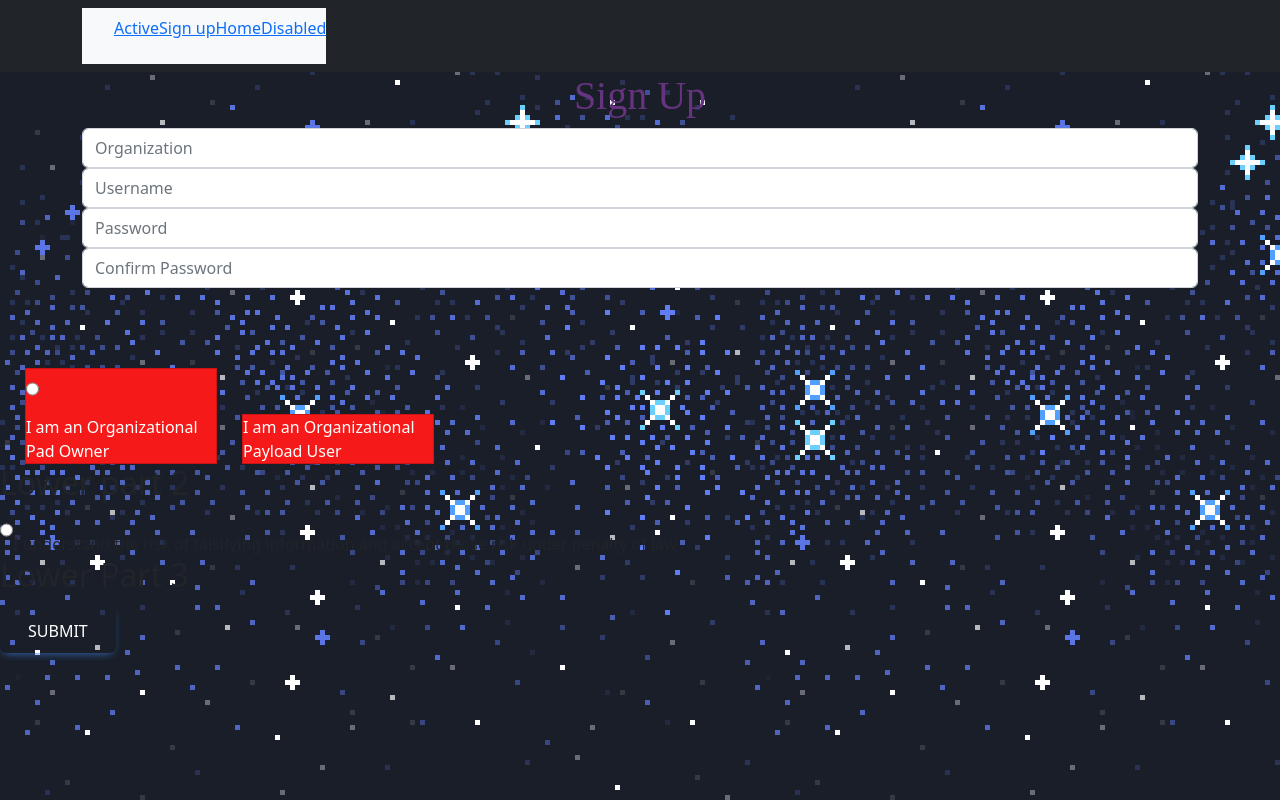
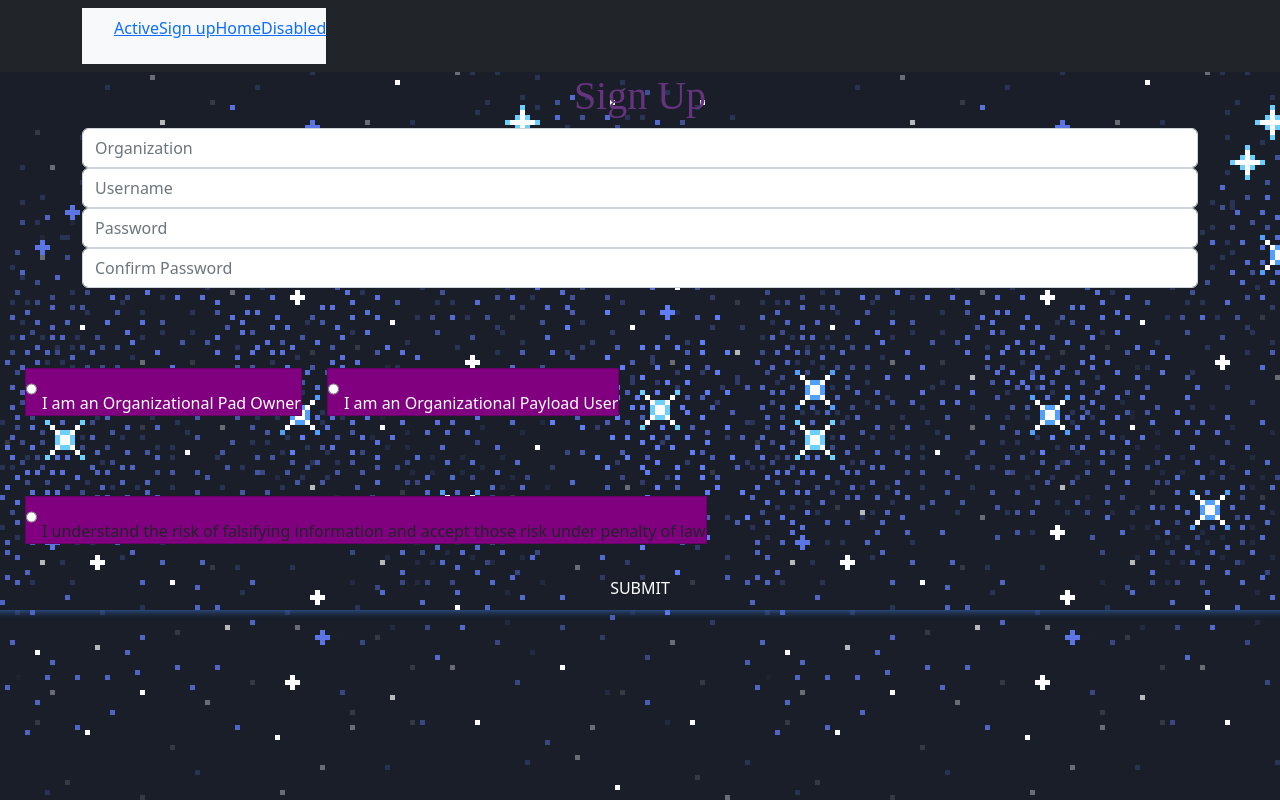
Before and after one commit to Jarhym27/Launch_App, a React (Create React App) app in the folder front-end/: page /Signup in a window 1280 px wide. Built offline with nearby package versions, Linux system fonts and the light colour scheme.

Commit message:
Cookies and auth done-ish...

```diff
--- a/front-end/src/App.js
+++ b/front-end/src/App.js
@@ -7,6 +7,7 @@ import Signup from "./component/Signup";
 import PayloadProfile from "./component/PayloadProfile";
 
 export const RocketInfo = createContext();
+export const UserContext = createContext();
 
 function App() {
   const [ userLogin, setUserLogin ] = useState('');
@@ -14,6 +15,7 @@ function App() {
 
   return(
   <RocketInfo.Provider value={{userCreate, setUserCreate}}>
+    <UserContext.Provider value={({userLogin, setUserLogin})}>
       <Router>
         <Routes>
           <Route path='/' element={< Login/>}></Route>
@@ -21,6 +23,7 @@ function App() {
           <Route path='/Signup' element={<Signup/>}></Route>
         </Routes >
       </Router >
+    </UserContext.Provider>
   </RocketInfo.Provider>
         );
 }
--- a/front-end/src/component/Login.js
+++ b/front-end/src/component/Login.js
@@ -1,29 +1,42 @@
 import React from "react";
-// import '../css/style.css'
 import "../css/Login.css";
 import { useState, useContext, useEffect } from "react";
 import { useNavigate } from "react-router-dom";
-import { RocketInfo } from "../App";
-import bcrypt from "bcryptjs";
 import cookie from 'cookie'
 import "bootstrap/dist/css/bootstrap.min.css";
-// import {authentication} from './Auth'
+import { UserContext } from "../App";
 
 const Login = () => {
-  const { userLogin, setUserLogin } = useContext(RocketInfo);
   const [pass, setPassword] = useState("");
   const [user, setUser] = useState("");
   const navigate = useNavigate();
+  const {userLogin, setUserLogin} = useContext(UserContext)
 
 
   useEffect(() => {
     let cookies = cookie.parse(document.cookie);
+    // console.log(cookies.userInfo)
     if(cookies.userInfo){
-      console.log(cookies.userInfo)
-
+      // console.log(cookies.userInfo)
+      fetch("http://localhost:8080/login", {
+      method: "POST",
+      headers: {'Content-Type': 'application/json'},
+      credentials: 'include',
+      body: JSON.stringify({userInfo: cookies.userInfo}),
+    })
+    .then((res) => res.json())
+    .then((data) => {
+      setUserLogin(data)
+    })
     }
 
   }, [])
+
+  useEffect(() => {
+    if(userLogin){
+      // navigate('/signup')
+    }
+  }, [userLogin])
 
   const submitLogin = () => {
     let body = { username: user, password: pass };
@@ -36,7 +49,7 @@ const Login = () => {
     })
     .then(res => res.json())
     .then(data => {
-
+      setUserLogin(data)
     })
   };
 
--- a/front-end/src/component/Signup.js
+++ b/front-end/src/component/Signup.js
@@ -1,112 +1,124 @@
 import React from "react";
-import '../css/style.css';
+import "../css/style.css";
 import { useNavigate } from "react-router-dom";
-import { useState, useContext } from "react"
-import { RocketInfo } from '../App'
-import bcrypt from 'bcryptjs'
-import cookie from "js-cookie"
-import axios from "axios"
-import Header from "./Header.js"
-import '../css/Signup.css'
-import * as Icon from "react-bootstrap-icons"
-import Form from 'react-bootstrap/Form'
-import Container from 'react-bootstrap/Container'
-import Card from 'react-bootstrap/Card'
+import { useState, useContext } from "react";
+import { RocketInfo } from "../App";
+import bcrypt from "bcryptjs";
+import cookie from "js-cookie";
+import axios from "axios";
+import Header from "./Header.js";
+import "../css/Signup.css";
+import * as Icon from "react-bootstrap-icons";
+import Form from "react-bootstrap/Form";
+import Container from "react-bootstrap/Container";
+import Card from "react-bootstrap/Card";
+import CardGroup from "react-bootstrap/CardGroup";
 
 
 const Signup = () => {
   const navigate = useNavigate();
   const { userCreate, setUserCreate } = useContext(RocketInfo);
-  const [answer, setAnswer] = useState('')
+  const [answer, setAnswer] = useState("");
 
   const inputChange = (event) => {
     event.preventDefault();
-    if (event.target.name === 'username') {
-      setUserCreate({ ...userCreate, username: event.target.value })
-      console.log(userCreate)
-    } else if (event.target.name === 'password') {
-      setUserCreate({ ...userCreate, password: event.target.value })
-      console.log(userCreate)
-    } else if (event.target.name === 'organization') {
-      setUserCreate({ ...userCreate, organization: event.target.value })
-      console.log(userCreate)
-    } else if (event.target.name === 'role') {
-      setUserCreate({ ...userCreate, role: event.target.value })
-      console.log(userCreate)
+    if (event.target.name === "username") {
+      setUserCreate({ ...userCreate, username: event.target.value });
+      console.log(userCreate);
+    } else if (event.target.name === "password") {
+      setUserCreate({ ...userCreate, password: event.target.value });
+      console.log(userCreate);
+    } else if (event.target.name === "organization") {
+      setUserCreate({ ...userCreate, organization: event.target.value });
+      console.log(userCreate);
+    } else if (event.target.name === "role") {
+      setUserCreate({ ...userCreate, role: event.target.value });
+      console.log(userCreate);
     }
-  }
+  };
 
   const createAccount = async (event) => {
     event.preventDefault();
     try {
-
       if (!userCreate.password) {
-        throw new Error('Password is missing')
+        throw new Error("Password is missing");
       }
-      const hashedPassword = await bcrypt.hash(userCreate.password, 10)
-      console.log(hashedPassword)
-      console.log(userCreate.password)
-      console.log(userCreate.username)
+      const hashedPassword = await bcrypt.hash(userCreate.password, 10);
+      console.log(hashedPassword);
+      console.log(userCreate.password);
+      console.log(userCreate.username);
 
       if (hashedPassword) {
-        cookie.set('username', userCreate.username, { expires: 1 / 24 })
-        cookie.set('password', hashedPassword, { expires: 1 / 24 })
+        cookie.set("username", userCreate.username, { expires: 1 / 24 });
+        cookie.set("password", hashedPassword, { expires: 1 / 24 });
         try {
           const res = await axios.post("http://localhost:8080/signup", {
             username: userCreate.username,
             password: hashedPassword,
             organization: userCreate.organization,
-            role: userCreate.role
-          })
-          console.log(res.data)
-          alert(`You created ${userCreate.username}!`)
+            role: userCreate.role,
+          });
+          console.log(res.data);
+          alert(`You created ${userCreate.username}!`);
 
-          navigate("/")
+          navigate("/");
         } catch (error) {
-          alert('login failed');
-          console.error(error)
+          alert("login failed");
+          console.error(error);
         }
       }
     } catch (error) {
-      alert('error hashing');
-      console.error(error)
+      alert("error hashing");
+      console.error(error);
     }
-  }
+  };
 
-  const roleChoice = [{
-    choice: "I am an Organizational Pad Owner", value: "lsp_user"},
-    {choice: "I am an Organizational Payload User", value: "payload_user"
-  }]
+  const roleChoice = [
+    {
+      choice: "I am an Organizational Pad Owner",
+      value: "lsp_user",
+    },
+    { choice: "I am an Organizational Payload User", value: "payload_user" },
+  ];
 
   const choiceChecked = () => {
-    answer.every((selection) => selection !== null)
-  }
+    answer.every((selection) => selection !== null);
+  };
 
   return (
-
     <div className="background">
       <Header />
-      <h1 className="font-mono text-5xl text-center justify-center ">Sign Up</h1>
+      <h1 className="font-mono text-5xl text-center justify-center ">
+        Sign Up
+      </h1>
       <Container>
         <Form>
-          <input className="form-control"
+          <input
+            className="form-control"
             type="text"
             onChange={inputChange}
             name="organization"
-            placeholder="Organization" />
-          <input className="form-control"
+            placeholder="Organization"
+          />
+          <input
+            className="form-control"
             type="text"
             name="username"
             onChange={inputChange}
-            placeholder="Username" />
-          <input className="form-control"
+            placeholder="Username"
+          />
+          <input
+            className="form-control"
             type="password"
             name="password"
             onChange={inputChange}
-            placeholder="Password" />
-          <input className="form-control"
+            placeholder="Password"
+          />
+          <input
+            className="form-control"
             type="password"
-            placeholder="Confirm Password" />
+            placeholder="Confirm Password"
+          />
         </Form>
       </Container>
       <div>
@@ -117,31 +129,46 @@ const Signup = () => {
             onChange={inputChange}
             value={roleChoice[0].value}
           />
-        <label className="text-white justify-center">I am an Organizational Pad Owner </label>
+          <label className="text-white justify-center">
+            I am an Organizational Pad Owner{" "}
+          </label>
         </Card>
-        <Card>
-          <label className="text-white justify-center">I am an Organizational Payload User</label>
-          </Card>
-
-      </div>
-      <h2>Lower part 2</h2>
+        <Card className="card">
+            <span>
           <input
-
             name="role"
             type="radio"
             onChange={inputChange}
             value={roleChoice[1].value}
           />
-      <label>I understand the risk of falsifying information and accept those risk under penalty of law</label>
-      <h2>Lower Part 3</h2>
+          <label className="text-white justify-center">
+            I am an Organizational Payload User
+          </label>
+          </span>
+
+        </Card>
+      </div>
+
+      <Card >
+      <input
+        type="radio"
+      />
+      <label>
+        I understand the risk of falsifying information and accept those risk
+        under penalty of law
+      </label>
+
+      </Card>
+     <div className="row my-3 d-flex justify-content-center">
       <button
         type="button"
         onClick={createAccount}
-        className="inline-block rounded bg-green-900 px-7 pb-2.5 pt-3 text-white font-medium uppercase leading-normal text-green-500 shadow-[0_4px_9px_-4px_#3b71ca] transition duration-150 ease-in-out hover:bg-rose-700 hover:shadow-[0_8px_9px_-4px_rgba(59,113,202,0.3),0_4px_18px_0_rgba(59,113,202,0.2)] focus:bg-primary-600 focus:shadow-[0_8px_9px_-4px_rgba(59,113,202,0.3),0_4px_18px_0_rgba(59,113,202,0.2)] focus:outline-none focus:ring-0 active:bg-primary-700 active:shadow-[0_8px_9px_-4px_rgba(59,113,202,0.3),0_4px_18px_0_rgba(59,113,202,0.2)]">Submit</button>
-
+        className="inline-block rounded bg-green-900 px-7 pb-2.5 pt-3 text-white font-medium uppercase leading-normal text-green-500 shadow-[0_4px_9px_-4px_#3b71ca] transition duration-150 ease-in-out hover:bg-rose-700 hover:shadow-[0_8px_9px_-4px_rgba(59,113,202,0.3),0_4px_18px_0_rgba(59,113,202,0.2)] focus:bg-primary-600 focus:shadow-[0_8px_9px_-4px_rgba(59,113,202,0.3),0_4px_18px_0_rgba(59,113,202,0.2)] focus:outline-none focus:ring-0 active:bg-primary-700 active:shadow-[0_8px_9px_-4px_rgba(59,113,202,0.3),0_4px_18px_0_rgba(59,113,202,0.2)]"
+      >
+        Submit
+      </button>
       </div>
-
-  )
-
-}
+    </div>
+  );
+};
 export default Signup;
--- a/front-end/src/css/Signup.css
+++ b/front-end/src/css/Signup.css
@@ -7,12 +7,22 @@
 }
 
 .card{
- background-color: #f61919;
- height: 15%;
- width:15%;
+ background-color: purple;
+ display:flex;
+ align-items: center;
+ justify-content: center;
+
+
  margin-top: 80px;
 margin-left: 25px;
   border-radius: var(--card-radius);
  display:inline-block;
- position: relative;
+
 }
+.card input[type="radio"]{
+    width:11px
+}
+.card label{
+    display: inline-block;
+    margin-left: 5px;
+}
```
Also changed, not shown: 1 other file (tests, documents, lock files or other folders). Lines whose indentation alone changed are shown as unchanged.
